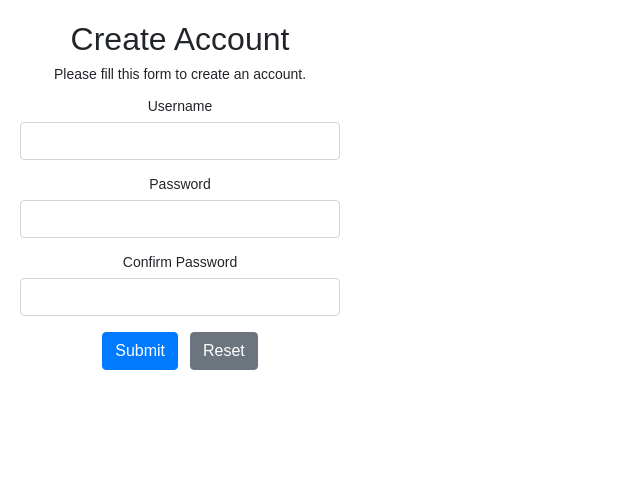
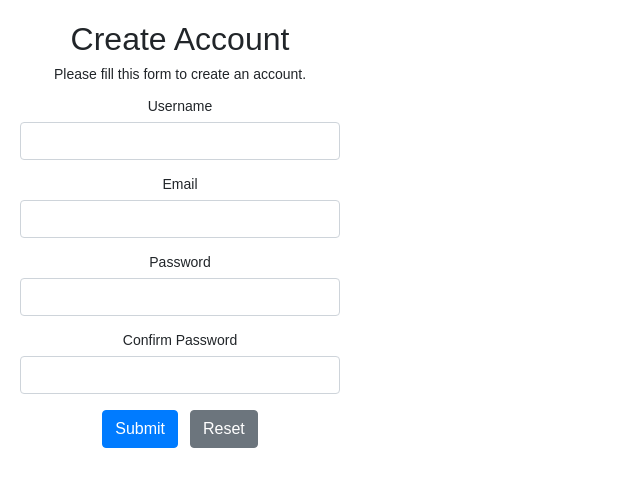
Before and after one commit to dafogary/wikiStax, a PHP site: page /register.php in a window 1280 px wide. Shown: the part 60-547 px from the top of the page, without its empty margins (0-640 px from the left). Run offline with PHP 8.4, Linux system fonts and the light colour scheme; the visitor is signed in with stand-in values (Sample User, id 1); data that the repository does not hold is empty.

Commit message:
added email address to register.php

```diff
--- a/register.php
+++ b/register.php
@@ -52,6 +52,14 @@ if($_SERVER["REQUEST_METHOD"] == "POST"){
             mysqli_stmt_close($stmt);
         }
     }
+	// Validate email
+	if(empty(trim($_POST["email"]))){
+		$email_err = "Please enter a email.";
+	} elseif(!filter_var($email, FILTER_VALIDATE_EMAIL)) {
+		$email_err = "Invalid email format";
+	} else {
+		$email = trim($_POST["email"]);
+	}
 
     // Validate password
     if(empty(trim($_POST["password"]))){
@@ -73,18 +81,19 @@ if($_SERVER["REQUEST_METHOD"] == "POST"){
     }
 
     // Check input errors before inserting in database
-    if(empty($username_err) && empty($password_err) && empty($confirm_password_err)){
+    if(empty($username_err) && empty($password_err) && empty($confirm_password_err) && empty($email_err)){
 
         // Prepare an insert statement
-        $sql = "INSERT INTO users (username, password) VALUES (?, ?)";
+        $sql = "INSERT INTO users (username, password, email) VALUES (?, ?, ?)";
 
         if($stmt = mysqli_prepare($link, $sql)){
             // Bind variables to the prepared statement as parameters
-            mysqli_stmt_bind_param($stmt, "ss", $param_username, $param_password);
+            mysqli_stmt_bind_param($stmt, "ss", $param_username, $param_password, $param_email);
 
             // Set parameters
             $param_username = $username;
             $param_password = password_hash($password, PASSWORD_DEFAULT); // Creates a password hash
+			$param_email = $email;
 
             // Attempt to execute the prepared statement
             if(mysqli_stmt_execute($stmt)){
@@ -121,6 +130,11 @@ if($_SERVER["REQUEST_METHOD"] == "POST"){
                 <input type="text" name="username" class="form-control <?php echo (!empty($username_err)) ? 'is-invalid' : ''; ?>" value="<?php echo $username; ?>">
                 <span class="invalid-feedback"><?php echo $username_err; ?></span>
             </div>
+			<div class="form-group">
+                <label>Email</label>
+                <input type="text" name="email" class="form-control <?php echo (!empty($email_err)) ? 'is-invalid' : ''; ?>" value="<?php echo $email; ?>">
+                <span class="invalid-feedback"><?php echo $email_err; ?></span>
+            </div>
             <div class="form-group">
                 <label>Password</label>
                 <input type="password" name="password" class="form-control <?php echo (!empty($password_err)) ? 'is-invalid' : ''; ?>" value="<?php echo $password; ?>">
```
